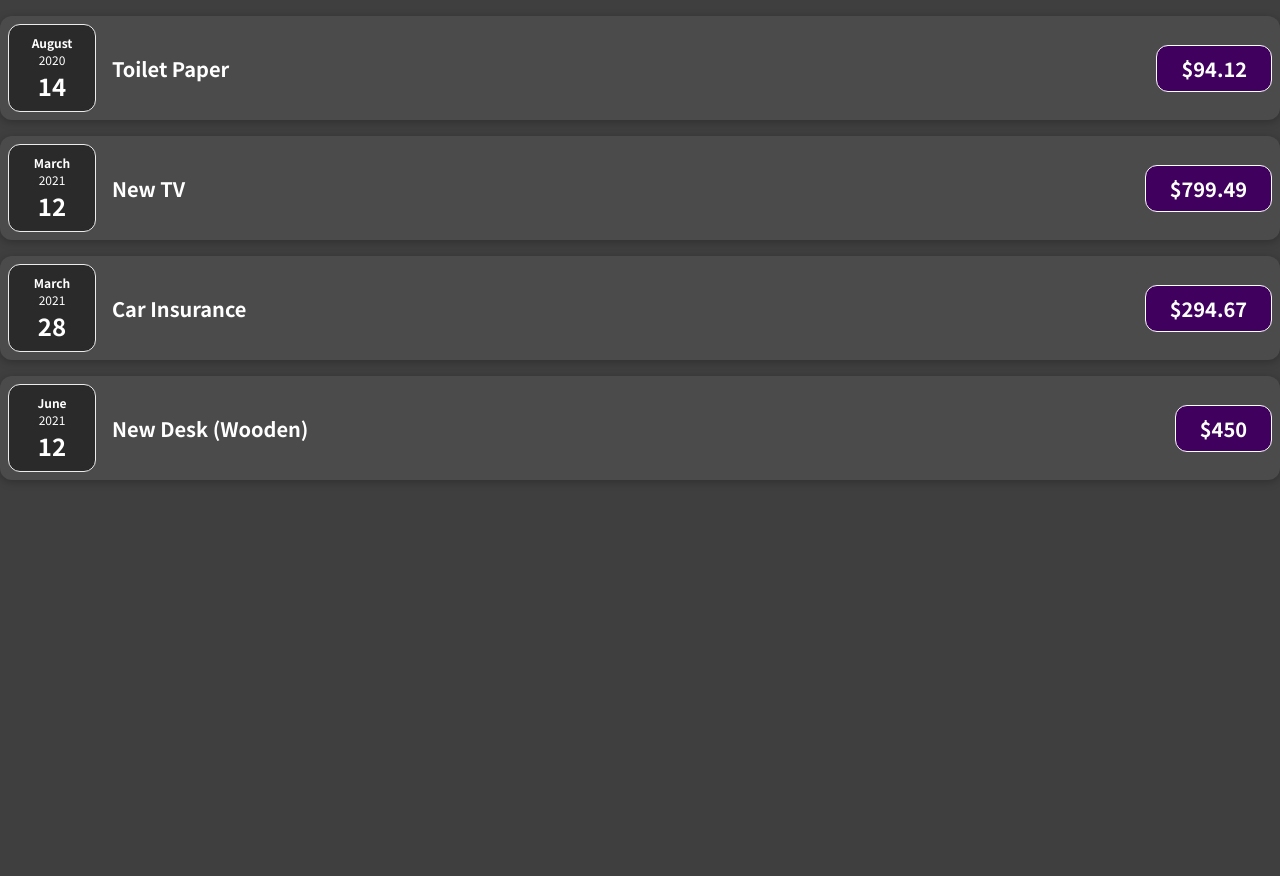
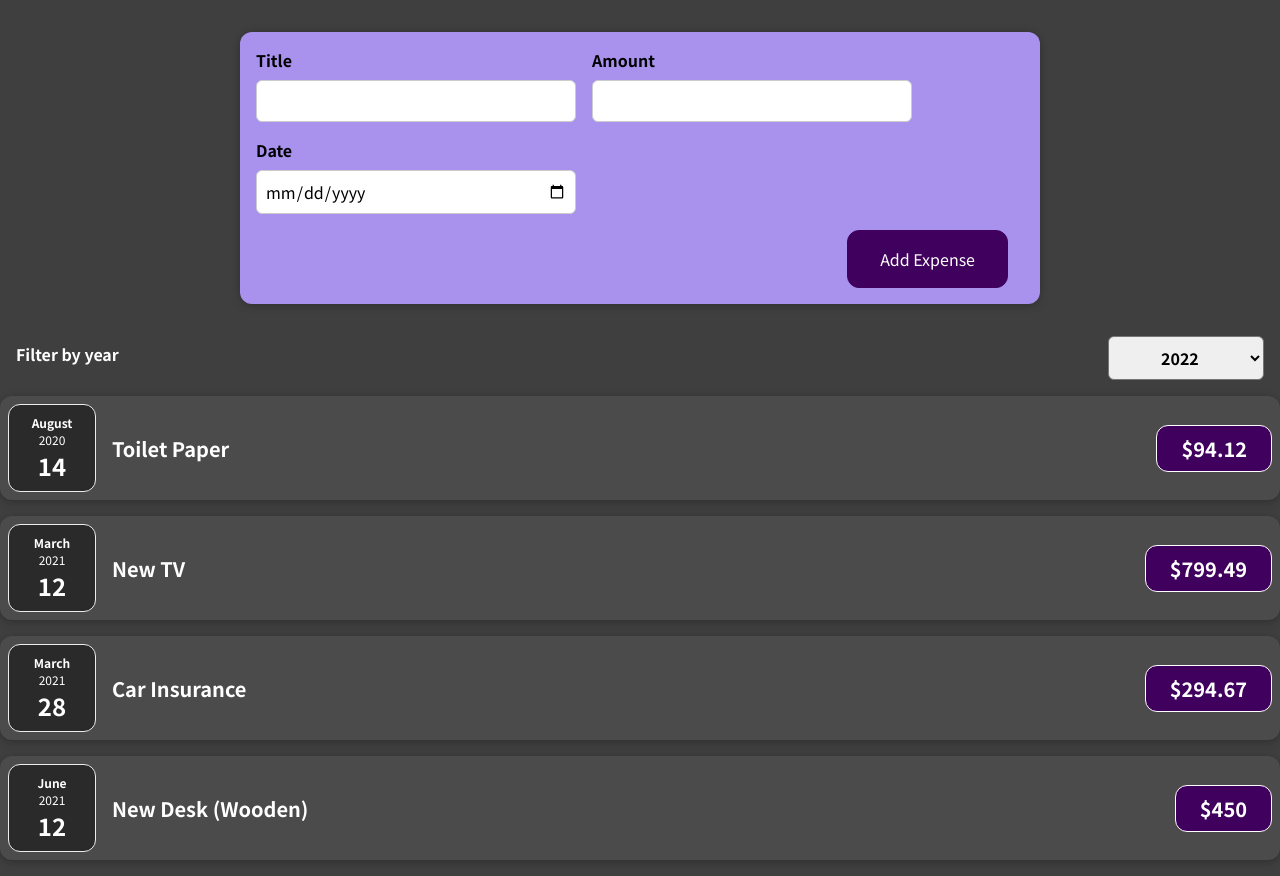
Before and after one commit to Razaul00003/react-basic-expense-tracker, a React (Create React App) app in the folder react1/: page / in a window 1280 px wide. Before the commit the page ends 800 px from the top, so only its background shows below. Built offline with nearby package versions, Linux system fonts and the light colour scheme.

Commit message:
3rd commit

```diff
--- a/react1/src/App.js
+++ b/react1/src/App.js
@@ -1,4 +1,5 @@
-import Expense from "./components/ExpenseItem/Expenses";
+import Expenses from "./components/ExpenseItem/Expenses";
+import NewExpense from "./components/NewExpense/NewExpense";
 
 function App() {
   const expenses = [
@@ -23,8 +24,16 @@
       date: new Date(2021, 5, 12),
     },
   ];
+  const addExpenseHandler = (expense) => {
+    console.log(" hi from app.js", expense);
+  };
 
-  return <Expense data={expenses} />;
+  return (
+    <div>
+      <NewExpense onAddExpense={addExpenseHandler} />
+      <Expenses data={expenses} />
+    </div>
+  );
 }
 
 export default App;
--- a/react1/src/components/ExpenseItem/ExpenseItem.js
+++ b/react1/src/components/ExpenseItem/ExpenseItem.js
@@ -1,3 +1,4 @@
+import React from "react";
 import ExpenseDate from "./ExpenseDate";
 import "./ExpenseItem.css";
 
--- a/react1/src/components/ExpenseItem/Expenses.js
+++ b/react1/src/components/ExpenseItem/Expenses.js
@@ -1,9 +1,24 @@
+import React, { useState } from "react";
 import ExpenseItem from "./ExpenseItem";
+import ExpensesFilter from "./ExpensesFilter";
 
-function Expense(props) {
+function Expenses(props) {
+  const [filteredYear, setFilteredYear] = useState("2012");
   const expenses = props.data;
+  const filterChangeHandler = (year) => {
+    console.log(
+      "its from expense.js after lifting up value",
+      year,
+      filteredYear
+    );
+    setFilteredYear(year);
+  };
   return (
     <div>
+      <ExpensesFilter
+        selected={filteredYear}
+        onChangeYear={filterChangeHandler}
+      />
       <ExpenseItem
         title={expenses[0].title}
         amount={expenses[0].amount}
@@ -27,4 +42,4 @@
     </div>
   );
 }
-export default Expense;
+export default Expenses;
--- /dev/null
+++ b/react1/src/components/ExpenseItem/ExpensesFilter.css
@@ -0,0 +1,24 @@
+.expenses-filter {
+  color: white;
+  padding: 0 1rem;
+}
+
+.expenses-filter__control {
+  display: flex;
+  width: 100%;
+  align-items: center;
+  justify-content: space-between;
+  margin: 1rem 0;
+}
+
+.expenses-filter label {
+  font-weight: bold;
+  margin-bottom: 0.5rem;
+}
+
+.expenses-filter select {
+  font: inherit;
+  padding: 0.5rem 3rem;
+  font-weight: bold;
+  border-radius: 6px;
+}
--- /dev/null
+++ b/react1/src/components/ExpenseItem/ExpensesFilter.js
@@ -0,0 +1,26 @@
+import React from "react";
+
+import "./ExpensesFilter.css";
+
+const ExpensesFilter = (props) => {
+  const dropdownChangeHandler = (event) => {
+    const selectedYear = event.target.value;
+    props.onChangeYear(selectedYear);
+  };
+  const defaultYear = props.selected;
+  return (
+    <div className="expenses-filter">
+      <div className="expenses-filter__control">
+        <label>Filter by year</label>
+        <select value={defaultYear} onChange={dropdownChangeHandler}>
+          <option value="2022">2022</option>
+          <option value="2021">2021</option>
+          <option value="2020">2020</option>
+          <option value="2019">2019</option>
+        </select>
+      </div>
+    </div>
+  );
+};
+
+export default ExpensesFilter;
--- /dev/null
+++ b/react1/src/components/NewExpense/ExpenseForm.css
@@ -0,0 +1,26 @@
+.new-expense__controls {
+  display: flex;
+  flex-wrap: wrap;
+  gap: 1rem;
+  margin-bottom: 1rem;
+  text-align: left;
+}
+
+.new-expense__control label {
+  font-weight: bold;
+  margin-bottom: 0.5rem;
+  display: block;
+}
+
+.new-expense__control input {
+  font: inherit;
+  padding: 0.5rem;
+  border-radius: 6px;
+  border: 1px solid #ccc;
+  width: 20rem;
+  max-width: 100%;
+}
+
+.new-expense__actions {
+  text-align: right;
+}
--- /dev/null
+++ b/react1/src/components/NewExpense/ExpenseForm.js
@@ -0,0 +1,87 @@
+import React, { useState } from "react";
+import "./ExpenseForm.css";
+
+const ExpenseForm = (props) => {
+  const [enterTitle, setEnterTitle] = useState("");
+  const [enterAmount, setEnterAmount] = useState("");
+  const [enterDate, setEnterDate] = useState("");
+
+  const titleChangeHandler = (event) => {
+    setEnterTitle(event.target.value);
+  };
+  const amountChangeHandler = (event) => {
+    setEnterAmount(event.target.value);
+  };
+  const dateChangeHandler = (event) => {
+    setEnterDate(event.target.value);
+  };
+  //form submit handler
+  const submitHandler = (event) => {
+    event.preventDefault();
+    const expenseData = {
+      title: enterTitle,
+      amount: enterAmount,
+      date: new Date(enterDate),
+    };
+    props.onSaveExpenseData(expenseData);
+    setEnterTitle("");
+    setEnterAmount("");
+    setEnterDate("");
+  };
+  return (
+    <form onSubmit={submitHandler}>
+      <div className="new-expense__controls">
+        <div className="new-expense__control">
+          <label>Title</label>
+          <input type="text" value={enterTitle} onChange={titleChangeHandler} />
+        </div>
+        <div className="new-expense__control">
+          <label>Amount</label>
+          <input
+            type="number"
+            min="0.01"
+            step="0.01"
+            value={enterAmount}
+            onChange={amountChangeHandler}
+          />
+        </div>
+        <div className="new-expense__control">
+          <label>Date</label>
+          <input
+            type="date"
+            min="2019-01-01"
+            max="2022-06-31"
+            value="enterDate"
+            onChange={dateChangeHandler}
+          />
+        </div>
+      </div>
+      <div className="new-expense__actions">
+        <button type="submit"> Add Expense</button>
+      </div>
+    </form>
+  );
+};
+export default ExpenseForm;
+
+// const [userInput, setUserInput] = useState({
+//     enteredTitle: "",
+//     enteredAmount: "",
+//     enteredDate: "",
+//   });
+
+//   const titleChangeHandler = (event) => {
+//     setUserInput((prevState) => {
+//       return { ...prevState, enteredTitle: event.target.value };
+//     });
+//   };
+//   const amountChangeHandler = (event) => {
+//     setUserInput((prevState) => {
+//       return { ...prevState, enteredAmount: event.target.value };
+//     });
+//   };
+//   const dateChangeHandler = (event) => {
+//     setUserInput((prevState) => {
+//       return { ...prevState, enteredDate: event.target.value };
+//     });
+//   };
--- /dev/null
+++ b/react1/src/components/NewExpense/NewExpense.css
@@ -0,0 +1,38 @@
+.new-expense {
+  background-color: #a892ee;
+  padding: 1rem;
+  margin: 2rem auto;
+  width: 50rem;
+  max-width: 95%;
+  border-radius: 12px;
+  text-align: center;
+  box-shadow: 0 1px 8px rgba(0, 0, 0, 0.25);
+}
+
+.new-expense button {
+  font: inherit;
+  cursor: pointer;
+  padding: 1rem 2rem;
+  border: 1px solid #40005d;
+  background-color: #40005d;
+  color: white;
+  border-radius: 12px;
+  margin-right: 1rem;
+}
+
+.new-expense button:hover,
+.new-expense button:active {
+  background-color: #510674;
+  border-color: #510674;
+}
+
+.new-expense button.alternative {
+  color: #220131;
+  border-color: transparent;
+  background-color: transparent;
+}
+
+.new-expense button.alternative:hover,
+.new-expense button.alternative:active {
+  background-color: #ddb3f8;
+}
--- /dev/null
+++ b/react1/src/components/NewExpense/NewExpense.js
@@ -0,0 +1,19 @@
+import React from "react";
+import "./NewExpense.css";
+import ExpenseForm from "./ExpenseForm";
+
+const NewExpense = (props) => {
+  const SaveExpenseDataHandler = (enteredExpenseData) => {
+    const expenseData = {
+      ...enteredExpenseData,
+      id: Math.random().toString(),
+    };
+    props.onAddExpense(expenseData);
+  };
+  return (
+    <div className="new-expense">
+      <ExpenseForm onSaveExpenseData={SaveExpenseDataHandler} />
+    </div>
+  );
+};
+export default NewExpense;
```
Also changed, not shown: 1 other file (tests, documents, lock files or other folders).
